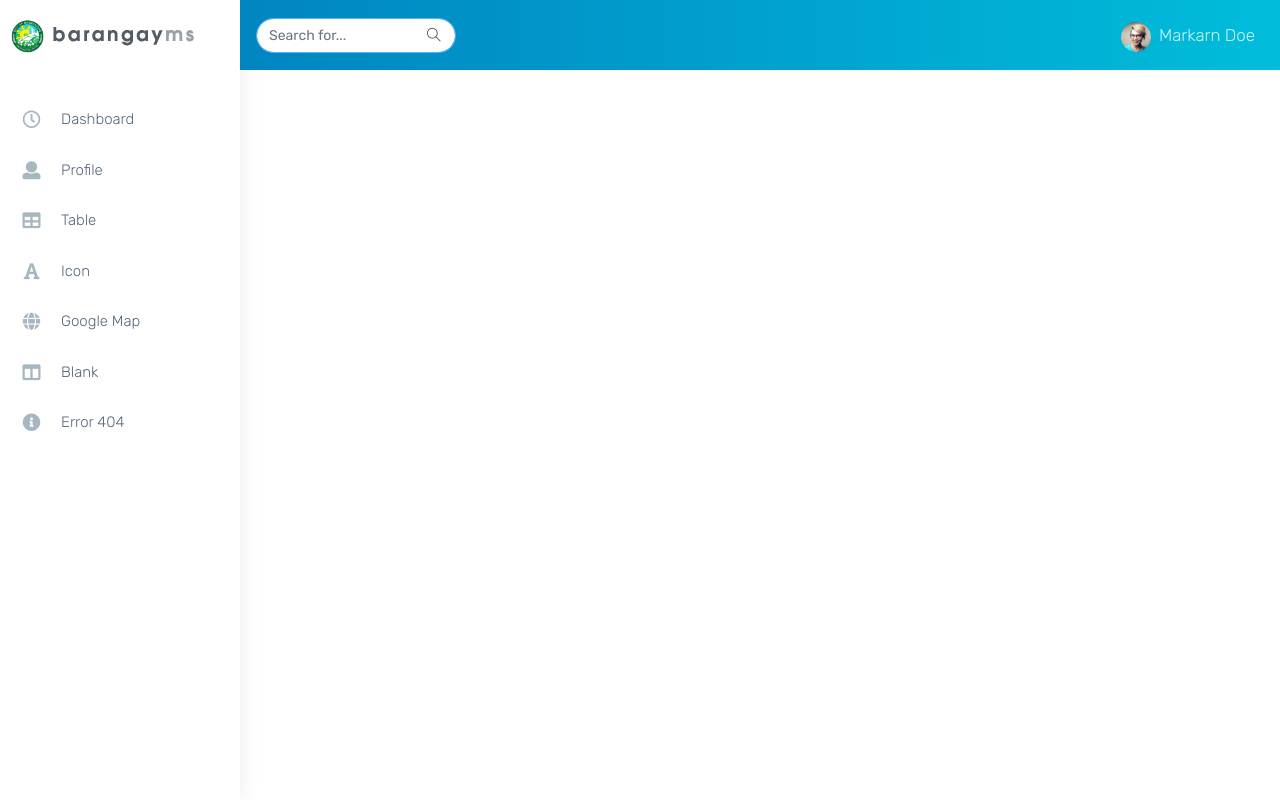
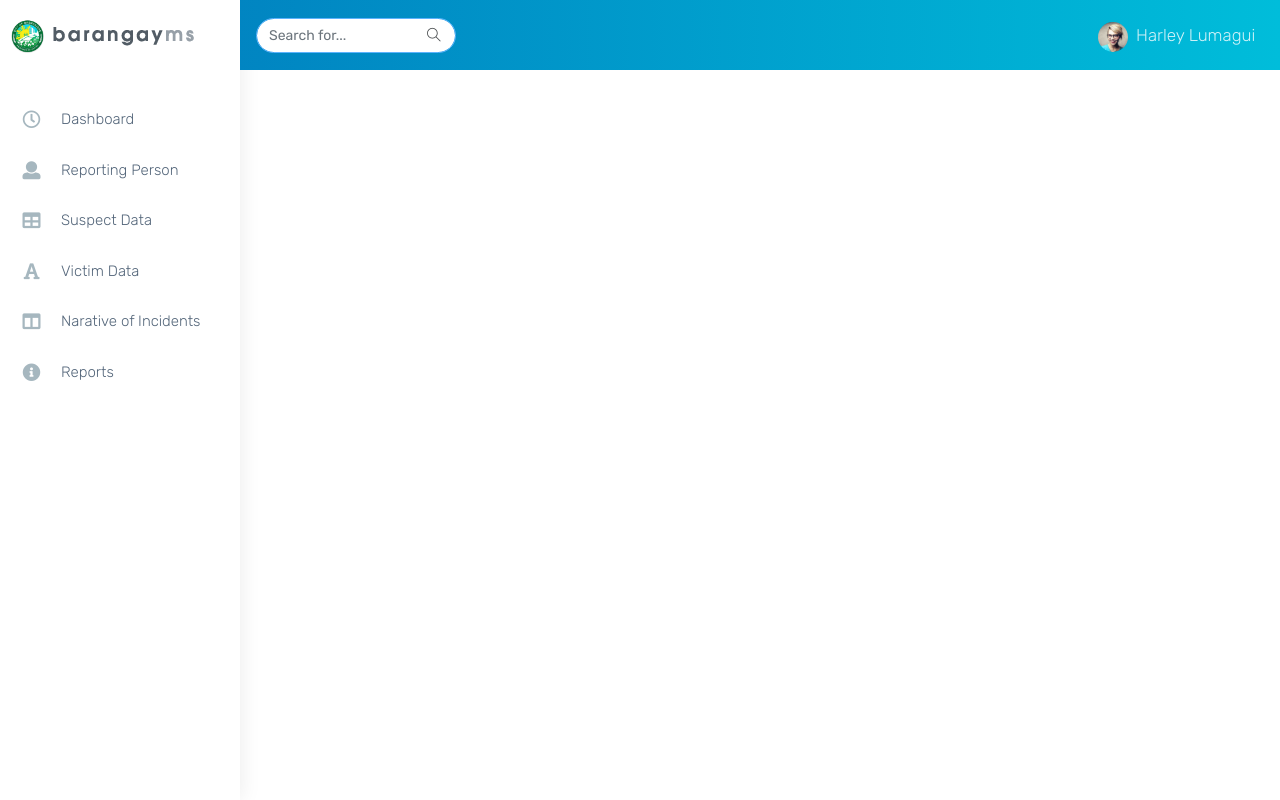
Before and after one commit to cjdeclaro/BMS, a CodeIgniter 4 app: template app/Views/main_template.php in a window 1280 px wide. Run offline with PHP 8.4 and a stand-in for CodeIgniter, Linux system fonts and the light colour scheme; the template is opened without the code that fills it, so the values that code supplies are empty; some libraries are stand-ins or nearby versions.

Commit message:
Update Sidebar Text and Links

```diff
--- a/app/Views/fragments/left-sidebar.php
+++ b/app/Views/fragments/left-sidebar.php
@@ -9,28 +9,25 @@
                     <ul id="sidebarnav">
                         <!-- User Profile-->
                         <li class="sidebar-item"> <a class="sidebar-link waves-effect waves-dark sidebar-link"
-                                href="index.html" aria-expanded="false"><i class="me-3 far fa-clock fa-fw"
+                                href="<?= base_url() ?>" aria-expanded="false"><i class="me-3 far fa-clock fa-fw"
                                     aria-hidden="true"></i><span class="hide-menu">Dashboard</span></a></li>
                         <li class="sidebar-item"> <a class="sidebar-link waves-effect waves-dark sidebar-link"
-                                href="pages-profile.html" aria-expanded="false">
+                                href="<?= base_url() ?>" aria-expanded="false">
                                 <i class="me-3 fa fa-user" aria-hidden="true"></i><span
-                                    class="hide-menu">Profile</span></a>
+                                    class="hide-menu">Reporting Person</span></a>
                         </li>
                         <li class="sidebar-item"> <a class="sidebar-link waves-effect waves-dark sidebar-link"
-                                href="table-basic.html" aria-expanded="false"><i class="me-3 fa fa-table"
-                                    aria-hidden="true"></i><span class="hide-menu">Table</span></a></li>
+                                href="<?= base_url() ?>" aria-expanded="false"><i class="me-3 fa fa-table"
+                                    aria-hidden="true"></i><span class="hide-menu">Suspect Data</span></a></li>
                         <li class="sidebar-item"> <a class="sidebar-link waves-effect waves-dark sidebar-link"
-                                href="icon-fontawesome.html" aria-expanded="false"><i class="me-3 fa fa-font"
-                                    aria-hidden="true"></i><span class="hide-menu">Icon</span></a></li>
+                                href="<?= base_url() ?>" aria-expanded="false"><i class="me-3 fa fa-font"
+                                    aria-hidden="true"></i><span class="hide-menu">Victim Data</span></a></li>
                         <li class="sidebar-item"> <a class="sidebar-link waves-effect waves-dark sidebar-link"
-                                href="map-google.html" aria-expanded="false"><i class="me-3 fa fa-globe"
-                                    aria-hidden="true"></i><span class="hide-menu">Google Map</span></a></li>
+                                href="<?= base_url() ?>" aria-expanded="false"><i class="me-3 fa fa-columns"
+                                    aria-hidden="true"></i><span class="hide-menu">Narative of Incidents</span></a></li>
                         <li class="sidebar-item"> <a class="sidebar-link waves-effect waves-dark sidebar-link"
-                                href="blank.html" aria-expanded="false"><i class="me-3 fa fa-columns"
-                                    aria-hidden="true"></i><span class="hide-menu">Blank</span></a></li>
-                        <li class="sidebar-item"> <a class="sidebar-link waves-effect waves-dark sidebar-link"
-                                href="404.html" aria-expanded="false"><i class="me-3 fa fa-info-circle"
-                                    aria-hidden="true"></i><span class="hide-menu">Error 404</span></a></li>
+                                href="<?= base_url() ?>" aria-expanded="false"><i class="me-3 fa fa-info-circle"
+                                    aria-hidden="true"></i><span class="hide-menu">Reports</span></a></li>
                     </ul>
 
                 </nav>
--- a/app/Views/fragments/top-header.php
+++ b/app/Views/fragments/top-header.php
@@ -62,7 +62,7 @@
                         <!-- ============================================================== -->
                         <li class="nav-item dropdown">
                             <a class="nav-link dropdown-toggle waves-effect waves-dark" href="#" id="navbarDropdown" role="button" data-bs-toggle="dropdown" aria-expanded="false">
-                                <img src="<?= base_url('assets/monster-admin/images/users/1.jpg') ?>" alt="user" class="profile-pic me-2">Markarn Doe
+                                <img src="<?= base_url('assets/monster-admin/images/users/1.jpg') ?>" alt="user" class="profile-pic me-2">Harley Lumagui
                             </a>
                             <ul class="dropdown-menu show" aria-labelledby="navbarDropdown"></ul>
                         </li>
```
